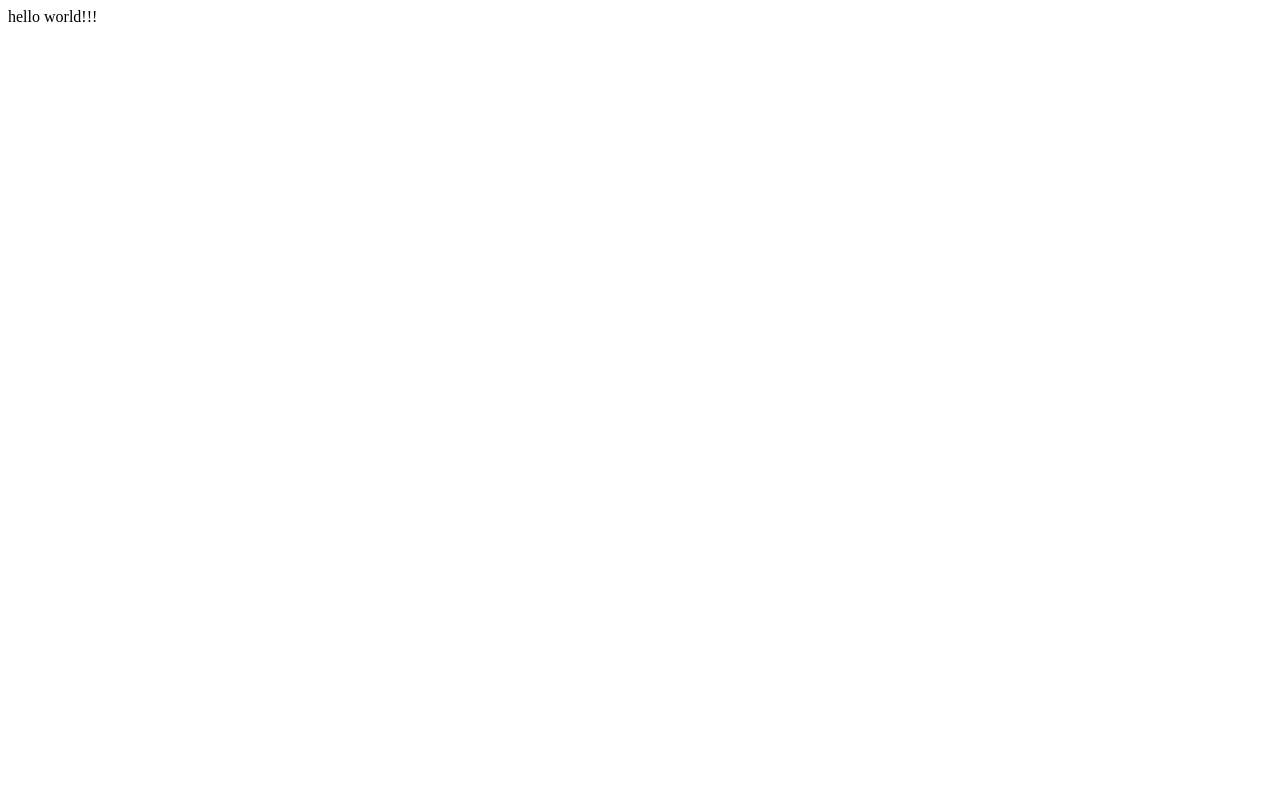
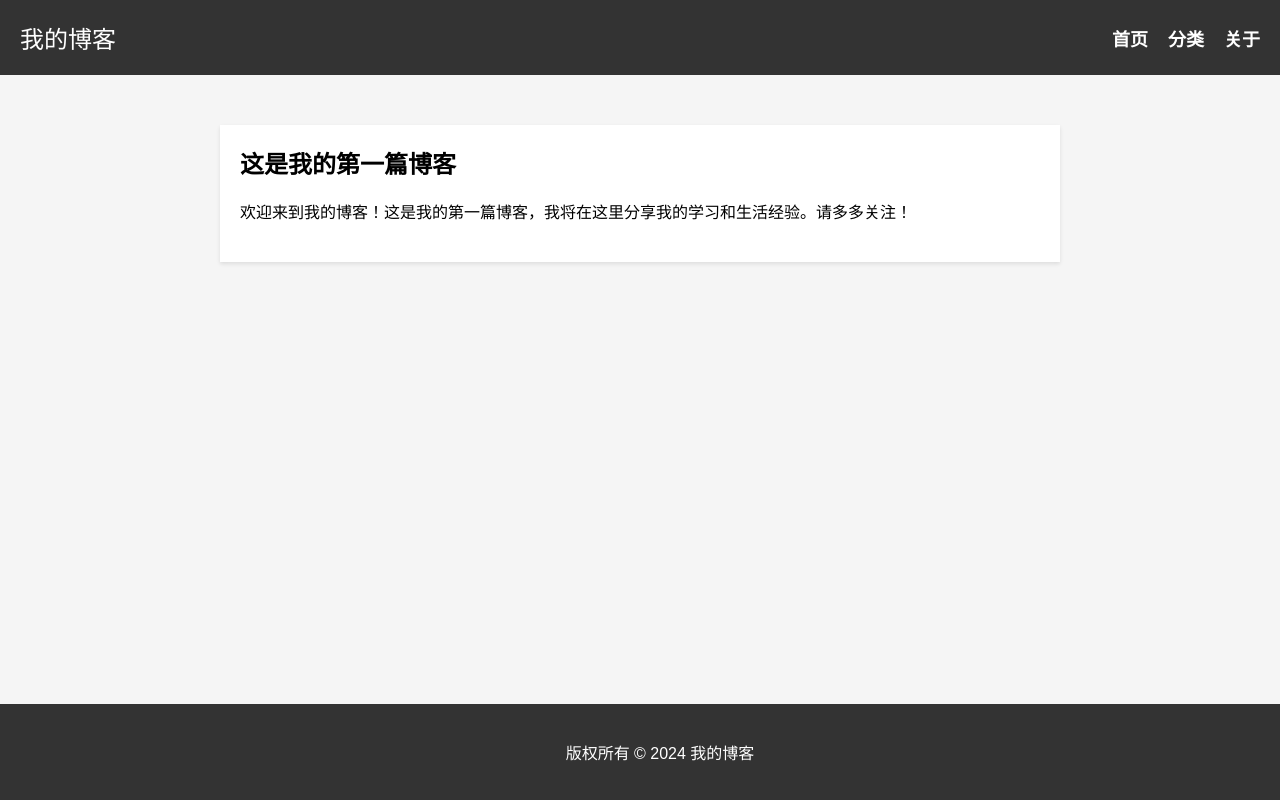
Before and after one commit to EvanCaoCosmos/EvanCaoCosmos, a plain HTML site: page index.html in a window 1280 px wide. Drawn offline with Linux system fonts and the light colour scheme.

Commit message:
Update index.html

```diff
--- a/index.html
+++ b/index.html
@@ -1 +1,83 @@
-<p>hello world!!!</p>
+<!DOCTYPE html>
+<html>
+<head>
+	<meta charset="UTF-8">
+	<title>我的博客</title>
+	<style>
+		body {
+			margin: 0;
+			padding: 0;
+			background-color: #f5f5f5;
+			font-family: Arial, sans-serif;
+		}
+		nav {
+			background-color: #333;
+			color: #fff;
+			display: flex;
+			justify-content: space-between;
+			align-items: center;
+			padding: 20px;
+		}
+		nav h1 {
+			margin: 0;
+			font-size: 24px;
+			font-weight: normal;
+		}
+		nav ul {
+			margin: 0;
+			padding: 0;
+			list-style: none;
+			display: flex;
+		}
+		nav ul li {
+			margin-left: 20px;
+		}
+		nav ul li a {
+			color: #fff;
+			text-decoration: none;
+			font-size: 18px;
+			font-weight: bold;
+		}
+		article {
+			max-width: 800px;
+			margin: 50px auto;
+			padding: 20px;
+			background-color: #fff;
+			box-shadow: 0 2px 4px rgba(0,0,0,.1);
+		}
+		article h2 {
+			margin-top: 0;
+		}
+		article p {
+			line-height: 1.6;
+		}
+		footer {
+			background-color: #333;
+			color: #fff;
+			text-align: center;
+			padding: 20px;
+			position: fixed;
+			bottom: 0;
+			left: 0;
+			width: 100%;
+		}
+	</style>
+</head>
+<body>
+	<nav>
+		<h1>我的博客</h1>
+		<ul>
+			<li><a href="#">首页</a></li>
+			<li><a href="#">分类</a></li>
+			<li><a href="#">关于</a></li>
+		</ul>
+	</nav>
+	<article>
+		<h2>这是我的第一篇博客</h2>
+		<p>欢迎来到我的博客！这是我的第一篇博客，我将在这里分享我的学习和生活经验。请多多关注！</p>
+	</article>
+	<footer>
+		<p>版权所有 © 2024 我的博客</p>
+	</footer>
+</body>
+</html>
```
